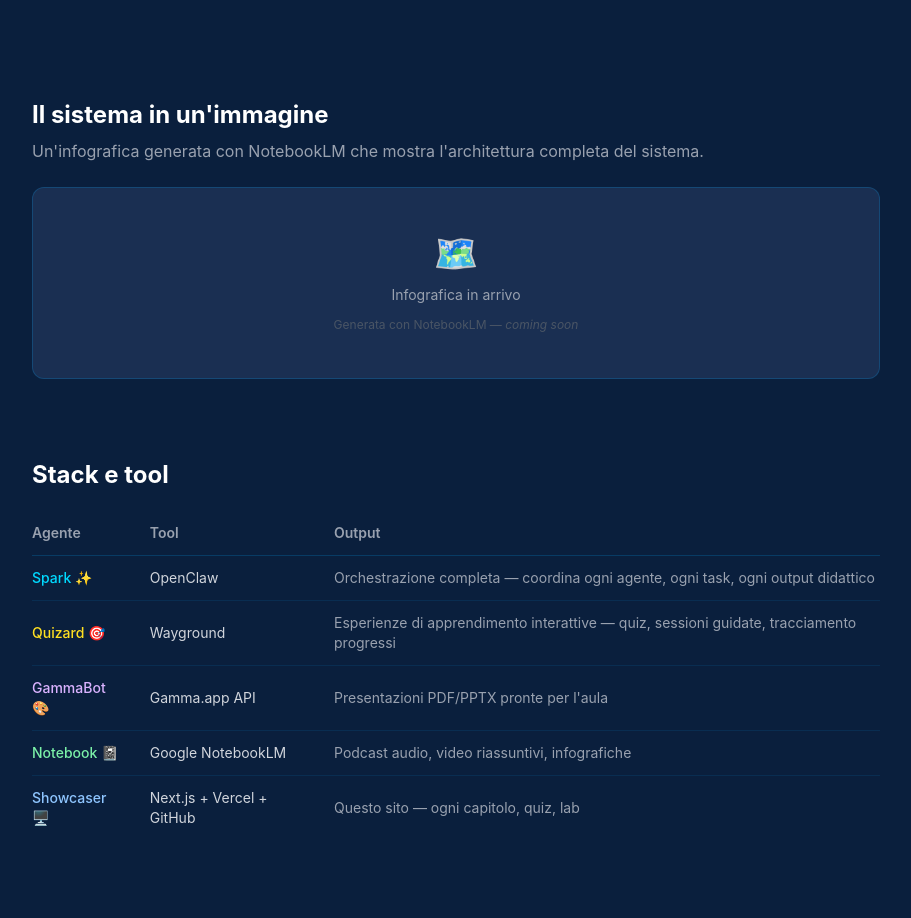
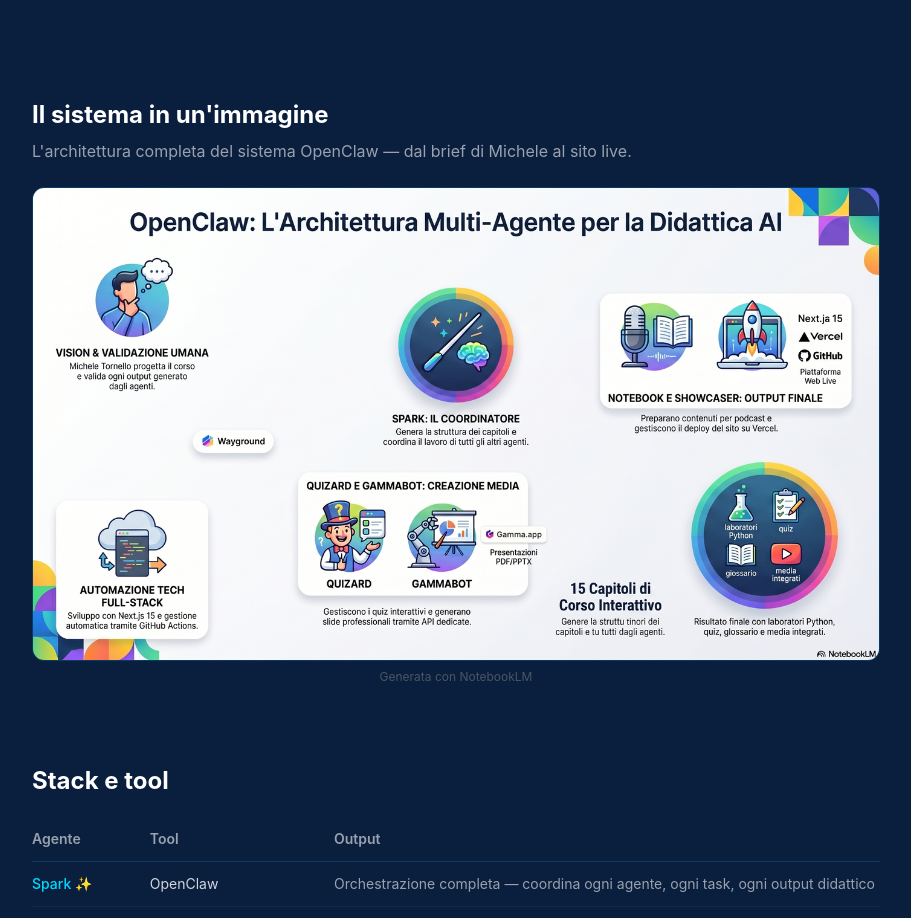
Before and after one commit to MT-Showcases/ai-fundamentals-showcase, a Next.js app: page /openclaw in a window 1280 px wide. Shown: the part 1640-2558 px from the top of the page, without its empty margins (184-1095 px from the left). Built offline with nearby package versions, Linux system fonts and the light colour scheme.

Commit message:
feat(openclaw): add NotebookLM infographic + replace placeholder

```diff
--- a/app/openclaw/page.tsx
+++ b/app/openclaw/page.tsx
@@ -236,17 +236,20 @@ export default function OpenClawPage() {
           </div>
         </section>
 
-        {/* Sezione 3 — Media slot infografica NotebookLM */}
+        {/* Sezione 3 — Infografica */}
         <section>
           <h2 className="text-2xl font-bold text-white mb-2">Il sistema in un&apos;immagine</h2>
           <p className="text-gray-400 mb-6">
-            Un&apos;infografica generata con NotebookLM che mostra l&apos;architettura completa del sistema.
+            L&apos;architettura completa del sistema OpenClaw — dal brief di Michele al sito live.
           </p>
-          <div className="rounded-xl border border-blue-400/20 bg-navy-800 p-8 flex flex-col items-center justify-center gap-3 min-h-48">
-            <span className="text-4xl">🗺️</span>
-            <p className="text-gray-400 text-sm">Infografica in arrivo</p>
-            <p className="text-gray-600 text-xs">Generata con NotebookLM — <em>coming soon</em></p>
+          <div className="rounded-xl overflow-hidden border border-blue-400/20">
+            <img
+              src="/media/openclaw/infographic.png"
+              alt="OpenClaw: architettura multi-agente per la didattica AI"
+              className="w-full h-auto"
+            />
           </div>
+          <p className="text-xs text-gray-600 mt-2 text-center">Generata con NotebookLM</p>
         </section>
 
         {/* Sezione 4 — Stack */}
```
Also changed, not shown: public/media/openclaw/infographic.png (added).
